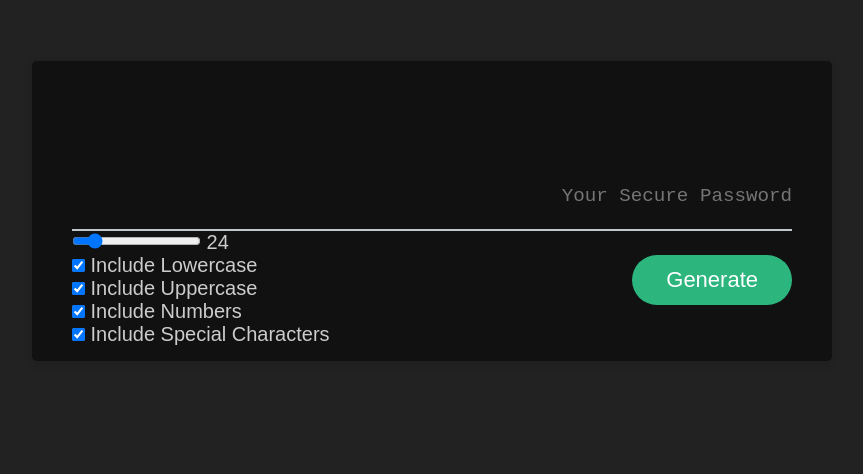
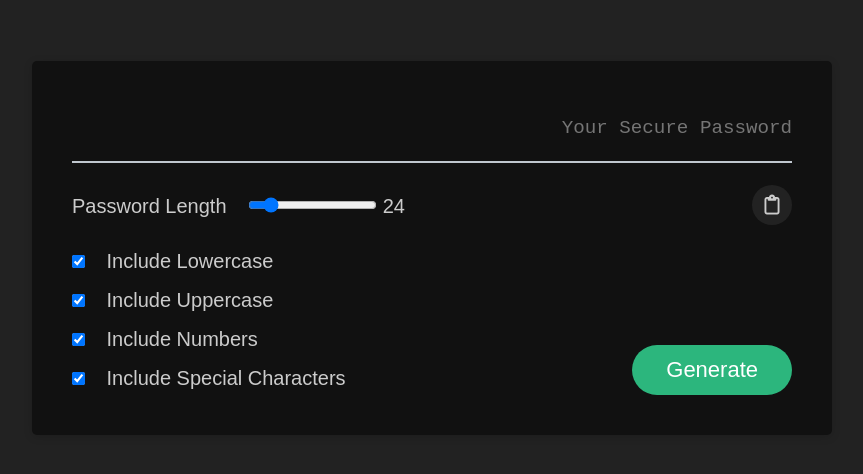
Before and after one commit to n-r-martin/passwordGenerator, a plain HTML site: page index.html in a window 1280 px wide. Shown: the part 228-702 px from the top of the page, without its empty margins (48-911 px from the left). Drawn offline with Linux system fonts and the light colour scheme.

Commit message:
Attempting to implement a copy-to-clipboard interaction

```diff
--- a/index.html
+++ b/index.html
@@ -5,7 +5,11 @@
     <meta name="viewport" content="width=device-width, initial-scale=1.0" />
     <meta http-equiv="X-UA-Compatible" content="ie=edge" />
     <title>Password Generator</title>
+
     <link rel="stylesheet" href="styles/style.css" />
+
+    <script src="https://kit.fontawesome.com/53fa436a3f.js" crossorigin="anonymous"></script>
+
   </head>
   <body>
     <main id="primary-content">
@@ -25,8 +29,10 @@
             ></textarea>
           </div>
 
+          <div id="ui-container">
             <div class="slidecontainer">
-            <input type="range" min="8" max="128" value="24" class="slider" id="characterCountSlider" oninput="this.nextElementSibling.value = this.value">
+              <label for="chracterCountSlider">Password Length</label>
+              <input type="range" min="8" max="128" value="24" class="slider" id="characterCountSlider" name="chracterCountSlider" oninput="this.nextElementSibling.value = this.value">
               <output>24</output>
             </div>
 
@@ -36,20 +42,27 @@
                 <label for="lowercase-toggle">Include Lowercase</label>
               </li>
               <li>
-              <input type="checkbox" id="uppercase-toggle" name="uppercase-toggle" value="uppercase" checked>
+                <input type="checkbox" class="checkbox" id="uppercase-toggle" name="uppercase-toggle" value="uppercase" checked>
                 <label for="uppercase-toggle">Include Uppercase</label>
               </li>
               <li>
-              <input type="checkbox" id="numbers-toggle" name="numbers-toggle" value="numbers" checked>
+                <input type="checkbox" class="checkbox" id="numbers-toggle" name="numbers-toggle" value="numbers" checked>
                 <label for="numbers-toggle">Include Numbers</label>
               </li>
               <li>
-              <input type="checkbox" id="special-char-toggle" name="special-char-toggle" value="special-char" checked>
+                <input type="checkbox" class="checkbox" id="special-char-toggle" name="special-char-toggle" value="special-char" checked>
                 <label for="special-char-toggle">Include Special Characters</label>
               </li>
             </ul>
 
+            <div id=copy-button-container>
+              <div id=copy-icon-container>
+                <i class="far fa-clipboard"></i>
+              </div>
+            </div>
+
             <button id="generate" class="btn">Generate</button>
+          </div>
         </div>
   </main>
 </div>
--- a/scripts/script.js
+++ b/scripts/script.js
@@ -14,6 +14,7 @@ function writePassword() {
   //Declaring the variable that will eventually store the generated password and pass it to the DOM as rendered text
   let password = generatePassword(passwordLength);
 
+  // The lion's share of the work... this is where we generate a password of random chracters with help from the UI
   function generatePassword(length) {
       let result = ' ';
       const characters ='abcdefghijklmnopqrstuvwxyz';
@@ -94,3 +95,22 @@ passwordText.value = password;
 
 // DONE!!
 }
+
+
+// Function to copy the value of the field to the clipboard
+function copyPassword() {
+  /* Get the text field */
+  var copyText = document.getElementById("password");
+
+  /* Select the text field */
+  copyText.select();
+  copyText.setSelectionRange(0, 99999); /* For mobile devices */
+
+   /* Copy the text inside the text field */
+  navigator.clipboard.writeText(copyText.value);
+
+  /* Alert the copied text */
+  alert("Copied the text: " + copyText.value);
+}
+
+document.getElementById("copy-button-container").addEventListener('click', copyPassword)
--- a/styles/style.css
+++ b/styles/style.css
@@ -46,14 +46,59 @@ p {
   border-width: 1px;
   box-shadow: rgba(0, 0, 0, 0.15) 0px 2px 8px 0px;
   max-width: 800px;
-  height: 300px;
-  padding: 108px 40px;
+  padding: 40px 40px;
   position: relative;
+}
+
+div#ui-container {
+  position: relative;
+  height: 200px;
+  width: 100%;
+}
+
+div.slidecontainer {
+  margin: 2rem 0;
+}
+
+.slidecontainer label {
+  margin-right: 1rem;
 }
 
 ul#checkbox-container {
   list-style-type: none;
+  display: flex;
+  flex-direction: column;
+  gap: 16px;
 }
+
+ul#checkbox-container li input {
+  margin-right: 1rem;
+}
+
+div#copy-button-container {
+  position: absolute;
+  top: -10px;
+  right: 0;
+  height: 40px;
+  width: 40px;
+  border-radius: 50px;
+  background-color: #222222;
+  cursor: pointer;
+}
+
+div#copy-icon-container {
+  height: 100%;
+  width: 100%;
+  position: relative;
+}
+
+#copy-icon-container i {
+  position: absolute;
+  top: 50%;
+  left: 50%;
+  transform: translate(-50%,-50%);
+}
+
 
 .btn {
   border: none;
@@ -62,17 +107,15 @@ ul#checkbox-container {
   box-shadow: rgba(0, 0, 0, 0.1) 0px 1px 6px 0px rgba(0, 0, 0, 0.2) 0px 1px 1px
     0px;
   color: hsl(0, 0%, 100%);
-  display: inline-block;
   font-size: 22px;
   line-height: 22px;
-  margin: 16px 0;
   clear: both;
   padding: 14px 34px;
   text-align: center;
   cursor: pointer;
   position: absolute;
-  right: 40px;
-  bottom: 40px;
+  right: 0;
+  bottom: 0;
 }
 
 button[disabled] {
```
Lines whose indentation alone changed are shown as unchanged.
